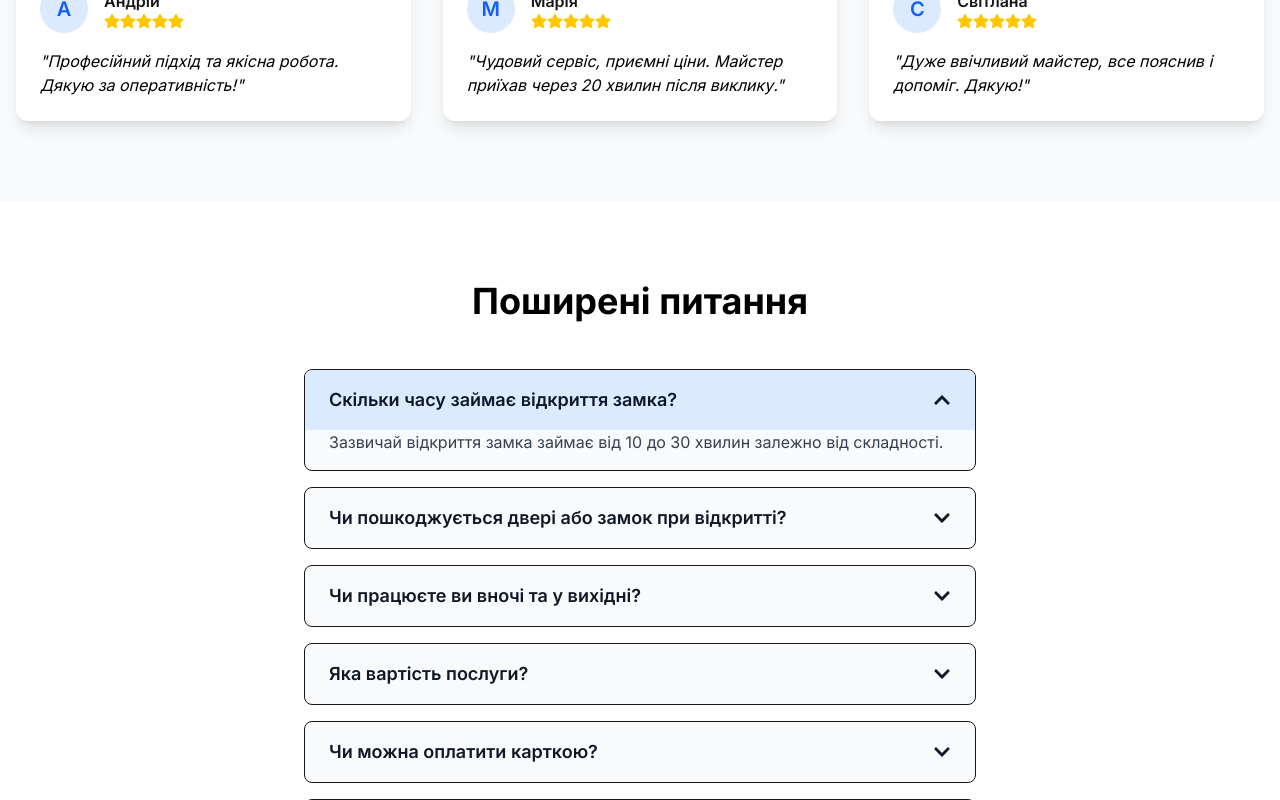
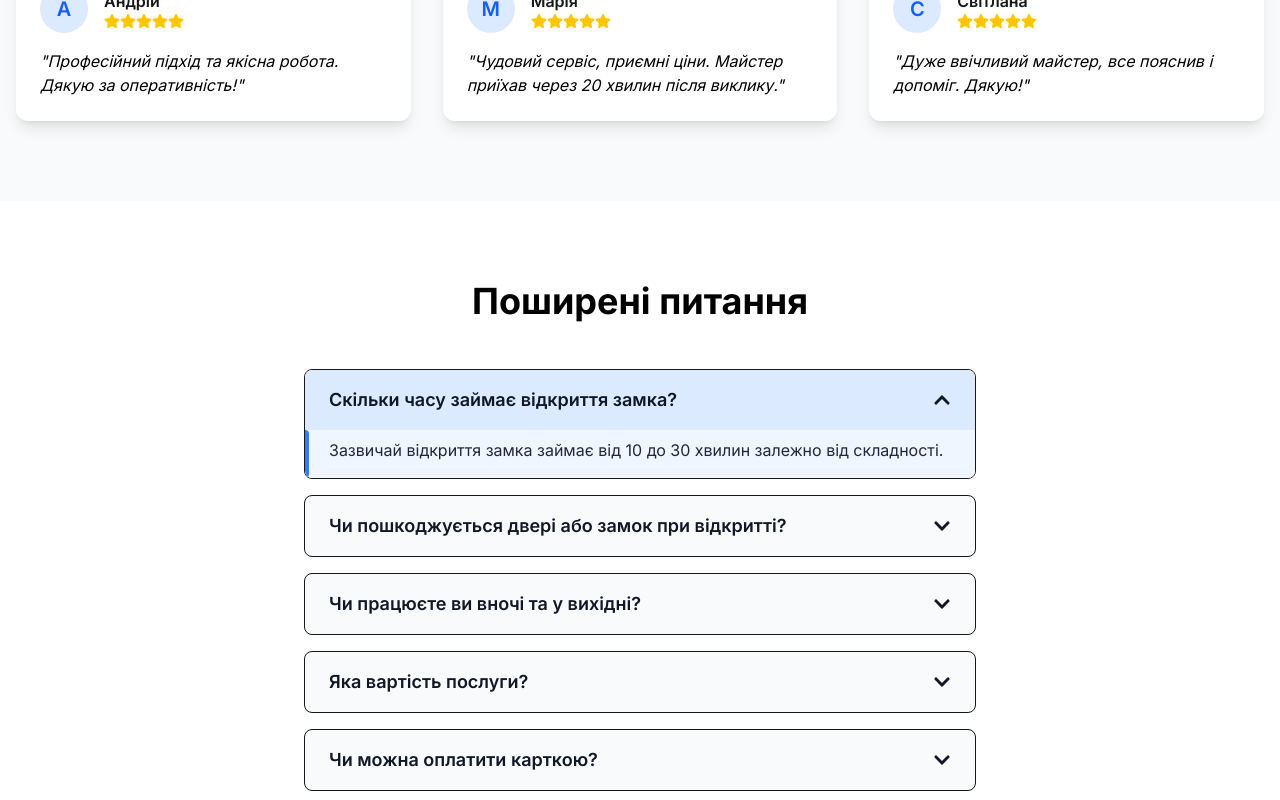
Before and after one commit to Kaminskyi22/lockservices, a Next.js app: page / in a window 1280 px wide. Both pictures are taken after a click on the button "Скільки часу займає відкриття замка?". Shown: the part 1915-2715 px from the top of the page. Built offline with nearby package versions, Linux system fonts and the light colour scheme.

Commit message:
Improve FAQ animation: fade+slide, blue accent, better background

```diff
--- a/src/components/FAQ.tsx
+++ b/src/components/FAQ.tsx
@@ -30,13 +30,22 @@ export default function FAQ() {
                 {open === idx && (
                   <motion.div
                     key="content"
-                    initial={{ height: 0, opacity: 0 }}
-                    animate={{ height: 'auto', opacity: 1 }}
-                    exit={{ height: 0, opacity: 0 }}
-                    transition={{ duration: 0.3 }}
-                    className="px-6 pb-4 text-gray-700"
+                    initial={{ height: 0, opacity: 0, y: -10 }}
+                    animate={{ height: 'auto', opacity: 1, y: 0 }}
+                    exit={{ height: 0, opacity: 0, y: -10 }}
+                    transition={{ duration: 0.35, ease: 'easeInOut' }}
+                    className="relative px-0"
                   >
-                    {item.answer}
+                    <div className="absolute left-0 top-0 h-full w-1 bg-blue-500 rounded-r" />
+                    <div className="pl-6 pr-6 pb-4 pt-2 bg-blue-50 text-gray-800">
+                      <motion.div
+                        initial={{ opacity: 0, x: -10 }}
+                        animate={{ opacity: 1, x: 0 }}
+                        transition={{ delay: 0.1, duration: 0.3 }}
+                      >
+                        {item.answer}
+                      </motion.div>
+                    </div>
                   </motion.div>
                 )}
               </AnimatePresence>
```
